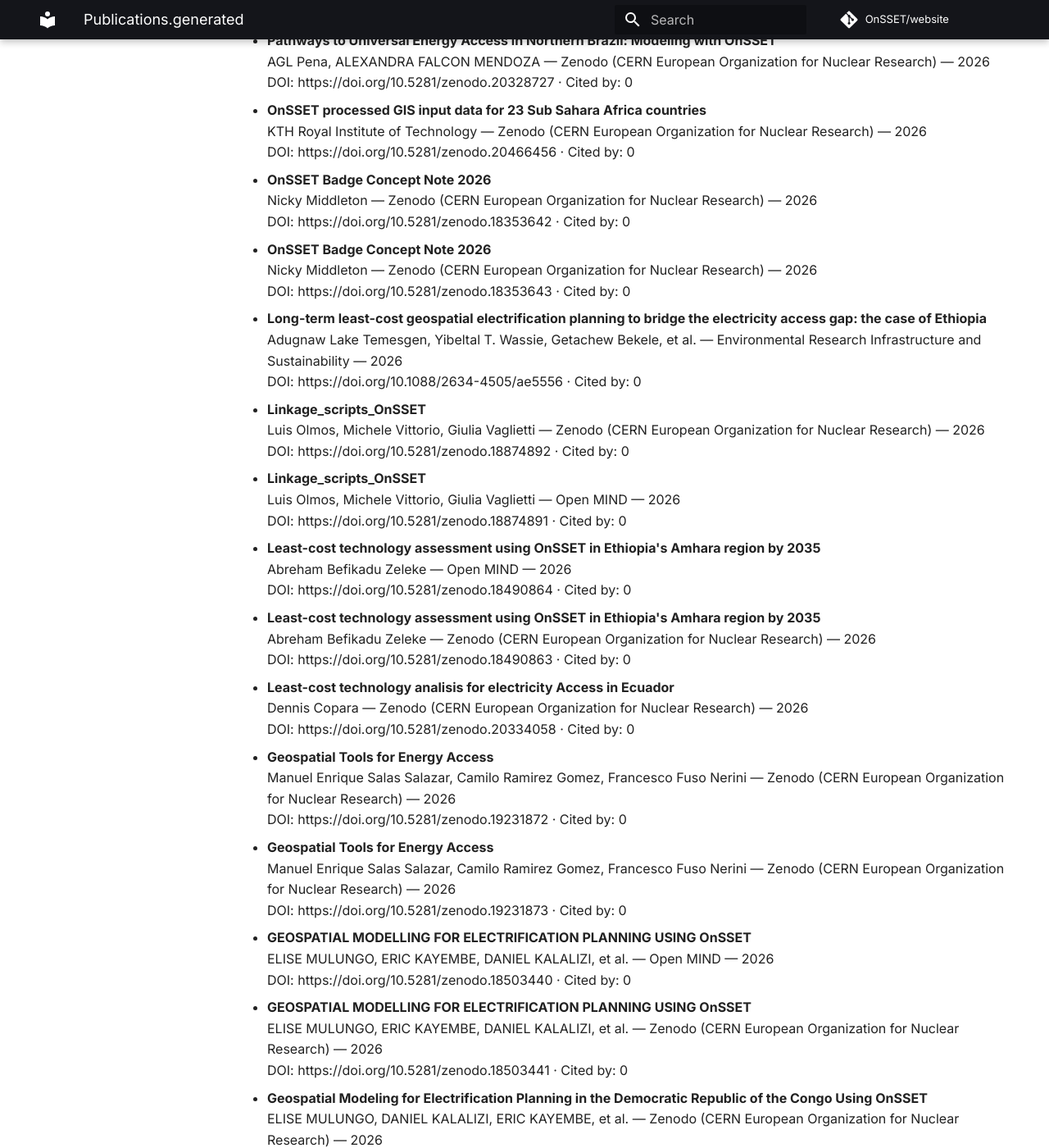
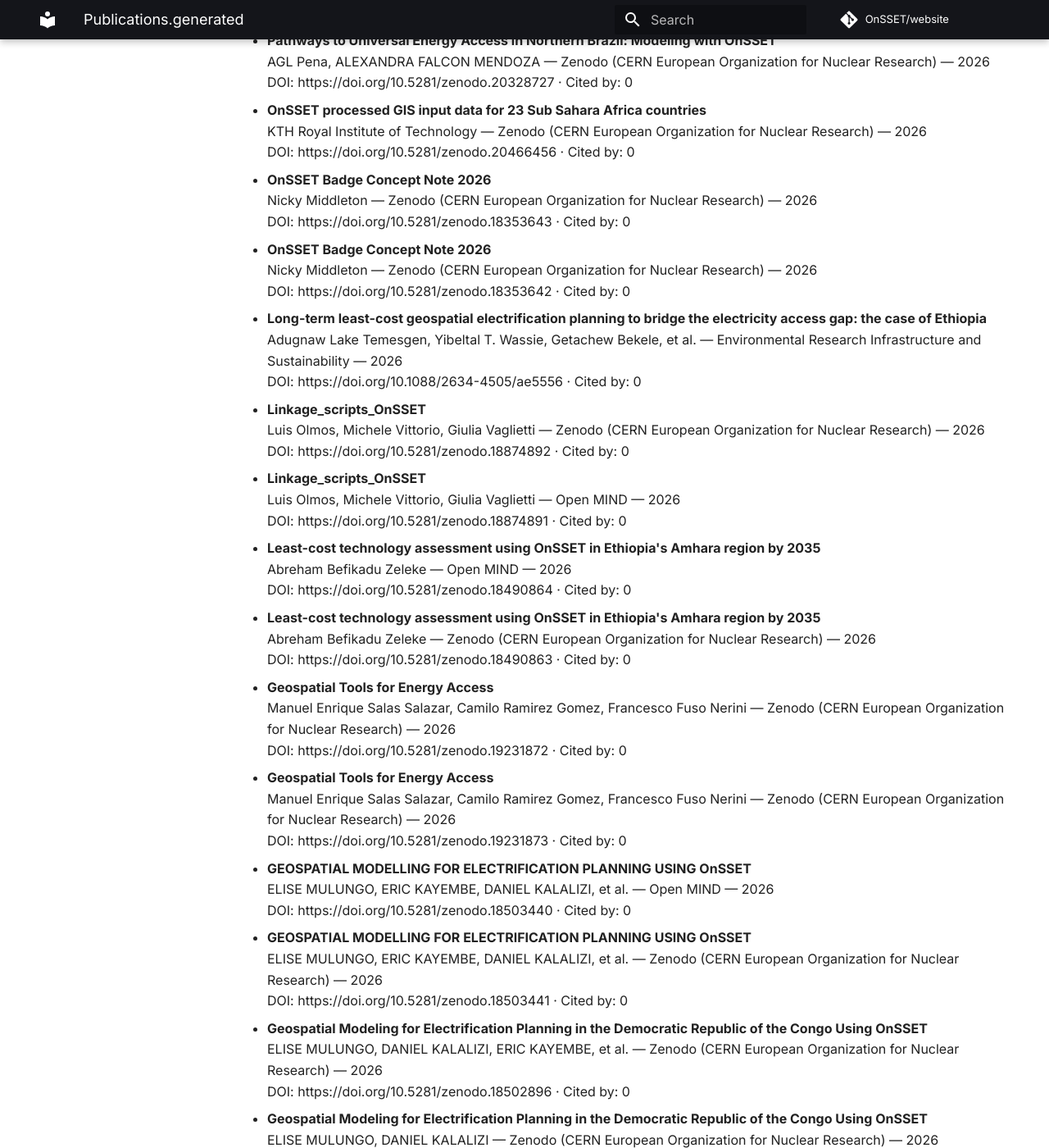
Before and after one commit to OnSSET/website, an MkDocs documentation site: the page built from docs/publications.generated.md, in a window 1280 px wide and 1400 px high, scrolled down 1496 px. Shown: the whole window at 82% size. Built offline with MkDocs 1.6.1 and Material for MkDocs 9.7.7, drawn with Linux system fonts in a browser that asks for light colours; comment, search, counter and statistics services are not loaded; some of the changed text lies outside the part shown.

Commit message:
Auto-update publications

```diff
--- a/docs/publications.generated.md
+++ b/docs/publications.generated.md
@@ -60,11 +60,11 @@ No results found.
 
 - **OnSSET Badge Concept Note 2026**
   Nicky Middleton — Zenodo (CERN European Organization for Nuclear Research) — 2026
-  DOI: https://doi.org/10.5281/zenodo.18353642 · Cited by: 0
+  DOI: https://doi.org/10.5281/zenodo.18353643 · Cited by: 0
 
 - **OnSSET Badge Concept Note 2026**
   Nicky Middleton — Zenodo (CERN European Organization for Nuclear Research) — 2026
-  DOI: https://doi.org/10.5281/zenodo.18353643 · Cited by: 0
+  DOI: https://doi.org/10.5281/zenodo.18353642 · Cited by: 0
 
 - **Long-term least-cost geospatial electrification planning to bridge the electricity access gap: the case of Ethiopia**
   Adugnaw Lake Temesgen, Yibeltal T. Wassie, Getachew Bekele, et al. — Environmental Research Infrastructure and Sustainability — 2026
@@ -85,10 +85,6 @@ No results found.
 - **Least-cost technology assessment using OnSSET in Ethiopia's Amhara region by 2035**
   Abreham Befikadu Zeleke — Zenodo (CERN European Organization for Nuclear Research) — 2026
   DOI: https://doi.org/10.5281/zenodo.18490863 · Cited by: 0
-
-- **Least-cost technology analisis for electricity Access in Ecuador**
-  Dennis Copara — Zenodo (CERN European Organization for Nuclear Research) — 2026
-  DOI: https://doi.org/10.5281/zenodo.20334058 · Cited by: 0
 
 - **Geospatial Tools for Energy Access**
   Manuel Enrique Salas Salazar, Camilo Ramirez Gomez, Francesco Fuso Nerini — Zenodo (CERN European Organization for Nuclear Research) — 2026
@@ -163,12 +159,12 @@ No results found.
   DOI: https://doi.org/10.5281/zenodo.18503217 · Cited by: 0
 
 - **ELECTRIFICATION PLANNING FOR ZAMBIA USING OPEN-SOURCE SPATIAL ELECTRIFICATION TOOL (OnSSET)**
+  Brian Siakweenda, Rejoice Mututsa — Open MIND — 2026
+  DOI: https://doi.org/10.5281/zenodo.18504703 · Cited by: 0
+
+- **ELECTRIFICATION PLANNING FOR ZAMBIA USING OPEN-SOURCE SPATIAL ELECTRIFICATION TOOL (OnSSET)**
   Brian Siakweenda, Rejoice Mututsa — Zenodo (CERN European Organization for Nuclear Research) — 2026
   DOI: https://doi.org/10.5281/zenodo.18504702 · Cited by: 0
-
-- **ELECTRIFICATION PLANNING FOR ZAMBIA USING OPEN-SOURCE SPATIAL ELECTRIFICATION TOOL (OnSSET)**
-  Brian Siakweenda, Rejoice Mututsa — Open MIND — 2026
-  DOI: https://doi.org/10.5281/zenodo.18504703 · Cited by: 0
 
 - **Data-driven strategies for universal electricity access: Insights from a high-resolution case study in Ethiopia**
   Adugnaw Lake Temesgen, Dawit Habtu Gebremeskel, Ingeborg Graabak, et al. — SSRN Electronic Journal — 2026
```
Also changed, not shown: other parts of docs/publications.generated.md (+4 -0 lines).
